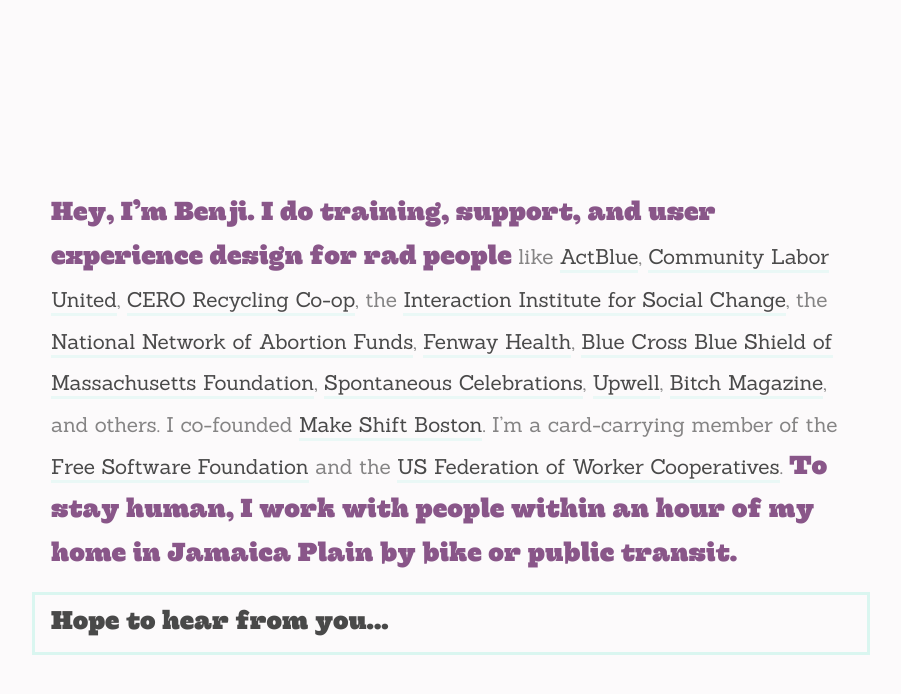
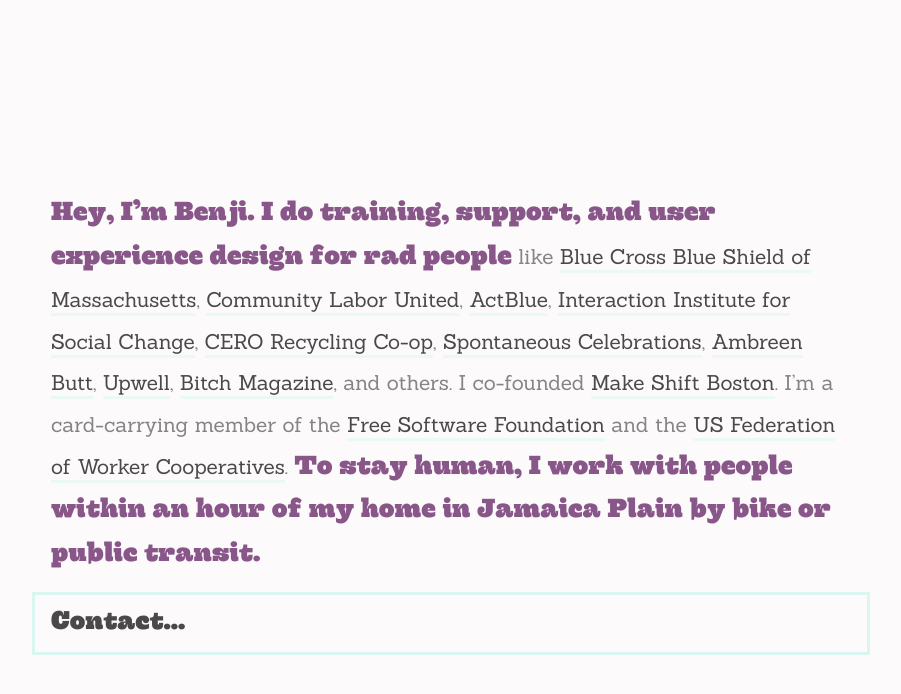
Before and after one commit to heybenji/heybenji.github.io, a Jekyll site: the page built from index.html, in a window 1280 px wide. Shown: the top 694 px of the page, without its empty margins (189-1090 px from the left). Built offline with Jekyll 4.4.1, drawn with Linux system fonts in a browser that asks for light colours; some web fonts are replaced.

Commit message:
rearrange some links, add new BCBS link, and Ambreen Butt, remove LifeSkills. change “Hope to hear from you…” to “Contact…”

```diff
--- a/index.html
+++ b/index.html
@@ -4,10 +4,10 @@
 
   <section class="pitch">
     <h1>Hey, I’m <span class="p-name">Benji<span class="visuallyhidden"> Mauer</span></span>.</h1>
-    <p><strong>I do <span class="p-category">training</span>, <span class="p-category">support</span>, and <span class="p-category">user experience design</span> for rad people</strong> like <a href="http://www.actblue.com">ActBlue</a>, <a href="http://www.publictransitpublicgood.org">Community Labor United</a>, <a href="http://www.cero.coop">CERO Recycling Co-op</a>, the <a href="http://www.interactioninstitute.org">Interaction Institute for Social Change</a>, the <a href="http://www.fundabortionnow.org">National Network of Abortion Funds</a>, <a href="http://www.lifeskillsboston.org">Fenway Health</a>, <a href="http://2013.bluecrossmafoundation.org">Blue Cross Blue Shield of Massachusetts Foundation</a>, <a href="http://www.spontaneouscelebrations.org">Spontaneous Celebrations</a>, <a href="http://www.upwell.us">Upwell</a>, <a href="http://www.bitchmagazine.org">Bitch Magazine</a>, and others. I co-founded <a href="http://www.makeshiftboston.org">Make Shift Boston</a>. I’m a card-carrying member of the <a href="http://www.fsf.org">Free Software Foundation</a> and the <a href="http://usworker.coop">US Federation of Worker Cooperatives</a>. <strong>To stay human, I work with people within an hour of my home in Jamaica Plain by <span class="icon-bike">bike</span> or <span class="icon-train">public transit</span>.</strong></p>
+    <p><strong>I do <span class="p-category">training</span>, <span class="p-category">support</span>, and <span class="p-category">user experience design</span> for rad people</strong> like <a href="http://www.bluecrossma.com/together2014">Blue Cross Blue Shield of Massachusetts</a>, <a href="http://www.publictransitpublicgood.org">Community Labor United</a>, <a href="http://www.actblue.com">ActBlue</a>, <a href="http://www.interactioninstitute.org">Interaction Institute for Social Change</a>, <a href="http://www.cero.coop">CERO Recycling Co-op</a>, <a href="http://www.spontaneouscelebrations.org">Spontaneous Celebrations</a>, <a href="http://www.ambreenbutt.org">Ambreen Butt</a>, <a href="http://www.upwell.us">Upwell</a>, <a href="http://www.bitchmagazine.org">Bitch Magazine</a>, and others. I co-founded <a href="http://www.makeshiftboston.org">Make Shift Boston</a>. I’m a card-carrying member of the <a href="http://www.fsf.org">Free Software Foundation</a> and the <a href="http://usworker.coop">US Federation of Worker Cooperatives</a>. <strong>To stay human, I work with people within an hour of my home in Jamaica Plain by <span class="icon-bike">bike</span> or <span class="icon-train">public transit</span>.</strong></p>
   </section>
   <section class="contact">
-    <h2>Hope to hear from you...</h2>
+    <h2>Contact...</h2>
     <section class="contact-points">
       <p>Stay in touch to exchange thought-provoking ideas, rad Boston events, and inspiring calls-to-action.</p>
 
```
